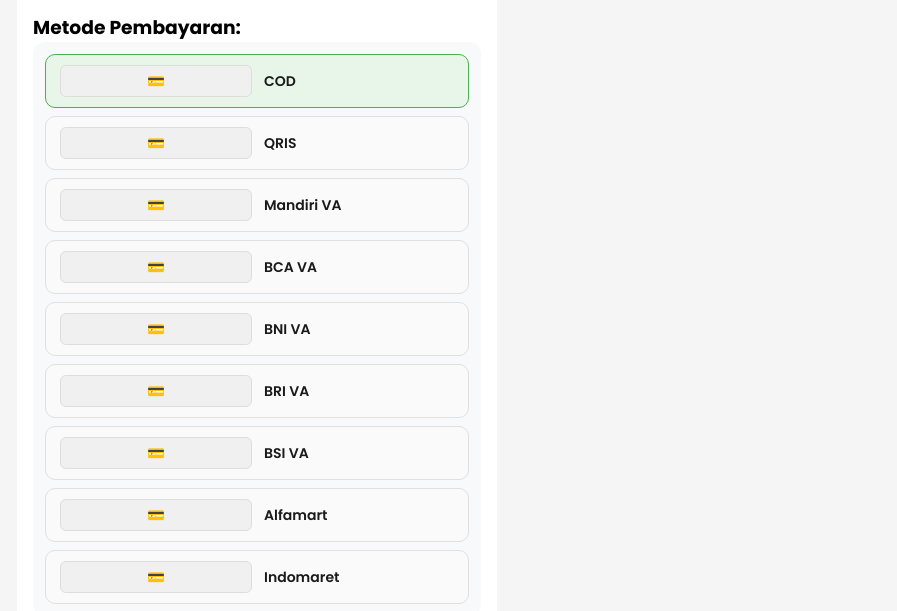
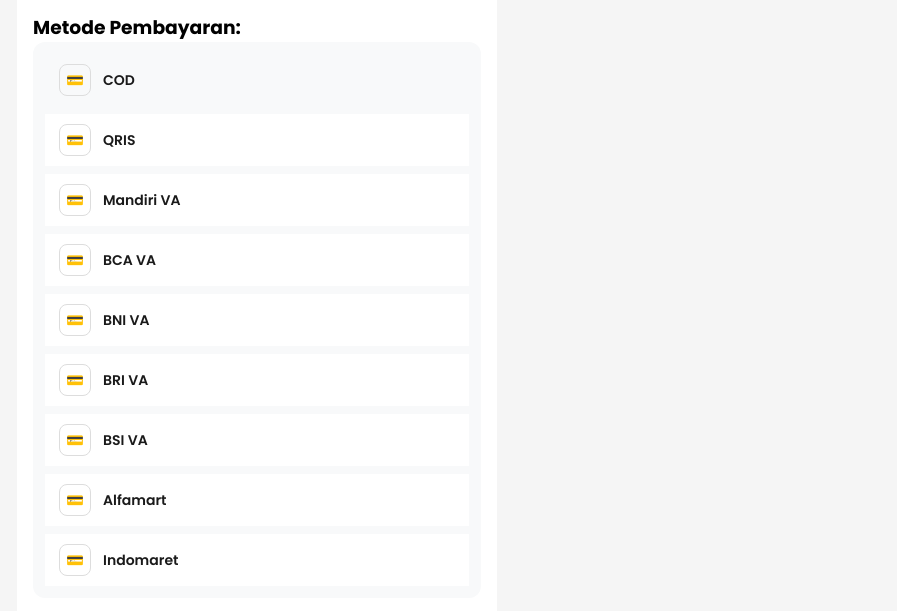
Before and after one commit to azmiparira/versi5lp, a website: page public/index.html in a window 1280 px wide. Shown: the part 849-1460 px from the top of the page, without its empty margins (383-1280 px from the left). Drawn offline with Linux system fonts and the light colour scheme; no server answers.

Commit message:
Update style.css

```diff
--- a/public/assets/css/style.css
+++ b/public/assets/css/style.css
@@ -877,3 +877,74 @@ body {
     border-radius: 10px;
     border: 1px solid #eee;
 }
+/* ---------- Payment & Courier items with icon box ---------- */
+.payment-list,
+.courier-list {
+  display: flex;
+  flex-direction: column;
+  gap: 8px;
+}
+
+.payment-item,
+.courier-item {
+  display: flex;
+  align-items: center;
+  gap: 12px;
+  padding: 10px 14px;
+  border: 1.5px solid var(--line);
+  border-radius: var(--radius-sm);
+  background: #fff;
+  cursor: pointer;
+  transition: border-color 0.2s, background 0.2s;
+}
+
+.payment-item:hover,
+.courier-item:hover {
+  border-color: var(--green);
+}
+
+.payment-item.selected,
+.courier-item.selected {
+  border-color: var(--green);
+  background: var(--green-pale);
+}
+
+.payment-item .icon-box,
+.courier-item .icon-box {
+  width: 32px;
+  height: 32px;
+  border-radius: 8px;
+  background: var(--green-pale);
+  flex: none;
+  display: flex;
+  align-items: center;
+  justify-content: center;
+  overflow: hidden;
+}
+
+.payment-item .icon-box img,
+.courier-item .icon-box img {
+  width: 100%;
+  height: 100%;
+  object-fit: contain;
+}
+
+.payment-item input[type="radio"],
+.courier-item input[type="radio"] {
+  width: 16px;
+  height: 16px;
+  accent-color: var(--green);
+  flex: none;
+}
+
+.payment-item span,
+.courier-item span {
+  font-size: 14px;
+  font-weight: 500;
+  flex: 1;
+}
+
+.courier-item.recommended {
+  border-color: var(--gold-dark);
+  background: #FFF8E1;
+}
```
